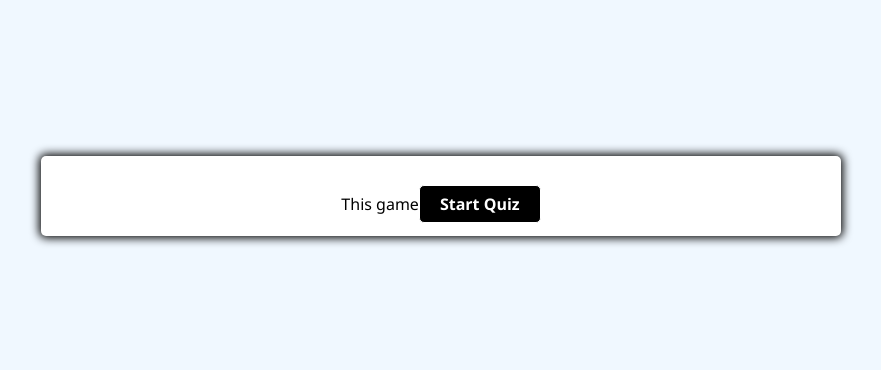
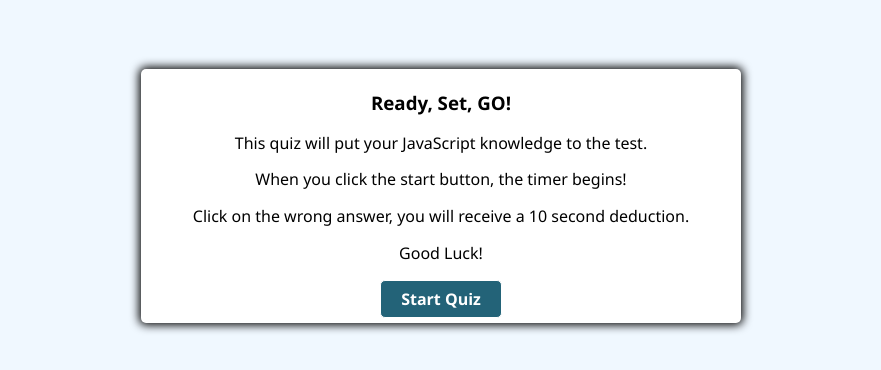
Before and after one commit to lindsey-lansford/JS-Timed-Quiz, a plain HTML site: page index.html in a window 1280 px wide. Shown: the part 204-574 px from the top of the page, without its empty margins (199-1080 px from the left). Drawn offline with Linux system fonts and the light colour scheme.

Commit message:
adding highscore html file & intro copy

```diff
--- a/index.html
+++ b/index.html
@@ -22,8 +22,14 @@
       <button class="btn">Answer 4</button>
     </div>
   </div>
+  <section id="instructions">
+    <h3>Ready, Set, GO!</h3>
+  <p>This quiz will put your JavaScript knowledge to the test.</p>
+  <p>When you click the start button, the timer begins!</p>
+  <p>Click on the wrong answer, you will receive a 10 second deduction.</p>
+  <p>Good Luck!</p>
+  </section>
   <div class="controls">
-    <p>This game </p>
     <button id="start-btn" class="start-btn btn">Start Quiz</button>
     <button id="next-btn" class="next-btn btn hide">Next</button>
   </div>
--- a/script.js
+++ b/script.js
@@ -1,6 +1,7 @@
 const startButton = document.getElementById("start-btn");
 const nextButton = document.getElementById("next-btn");
 const questionContainerEl = document.getElementById("question-container");
+const quizInstruction = document.getElementById("instructions");
 
 const questionEl = document.getElementById("question");
 const answerbtnsEl = document.getElementById("answer-buttons");
@@ -38,6 +39,7 @@ function startGame() {
   timerText.innerHTML = timer;
 console.log("started");
 startButton.classList.add("hide");
+quizInstruction.classList.add("hide");
   mixQuestions = questions;
 console.log(mixQuestions);
 questionContainerEl.classList.remove("hide");
--- a/style.css
+++ b/style.css
@@ -14,8 +14,12 @@ body {
     width: 100vw;
 }
 
+.timer-text {
+    align-items: left;
+}
+
 .container {
-    width: 800px;
+    width: 600px;
     max-width: 80%;
     background-color: white;
     box-shadow: 0 0 10px 2px;
@@ -23,9 +27,16 @@ body {
     padding: 5px;
 }
 
+#instructions {
+    text-align: center;
+    line-height: 1.3rem;
+}
+
 #question {
     text-align: center;
+    font-weight: bold;
 }
+
 
 .btn-grid {
     display: grid;
@@ -35,7 +46,7 @@ body {
 }
 
 .btn {
-    background-color: black;
+    background-color: rgb(35, 99, 120);
     border: 1px solid;
     border-radius: 5px;
     padding: 5px 10px;
@@ -44,7 +55,7 @@ body {
 }
 
 .btn:hover {
-    background-color: gray;
+    background-color: rgb(19, 54, 161);
 }
 
 .start-btn, .next-btn {
```
Also changed, not shown: highscores.html (added), 1 other file.
